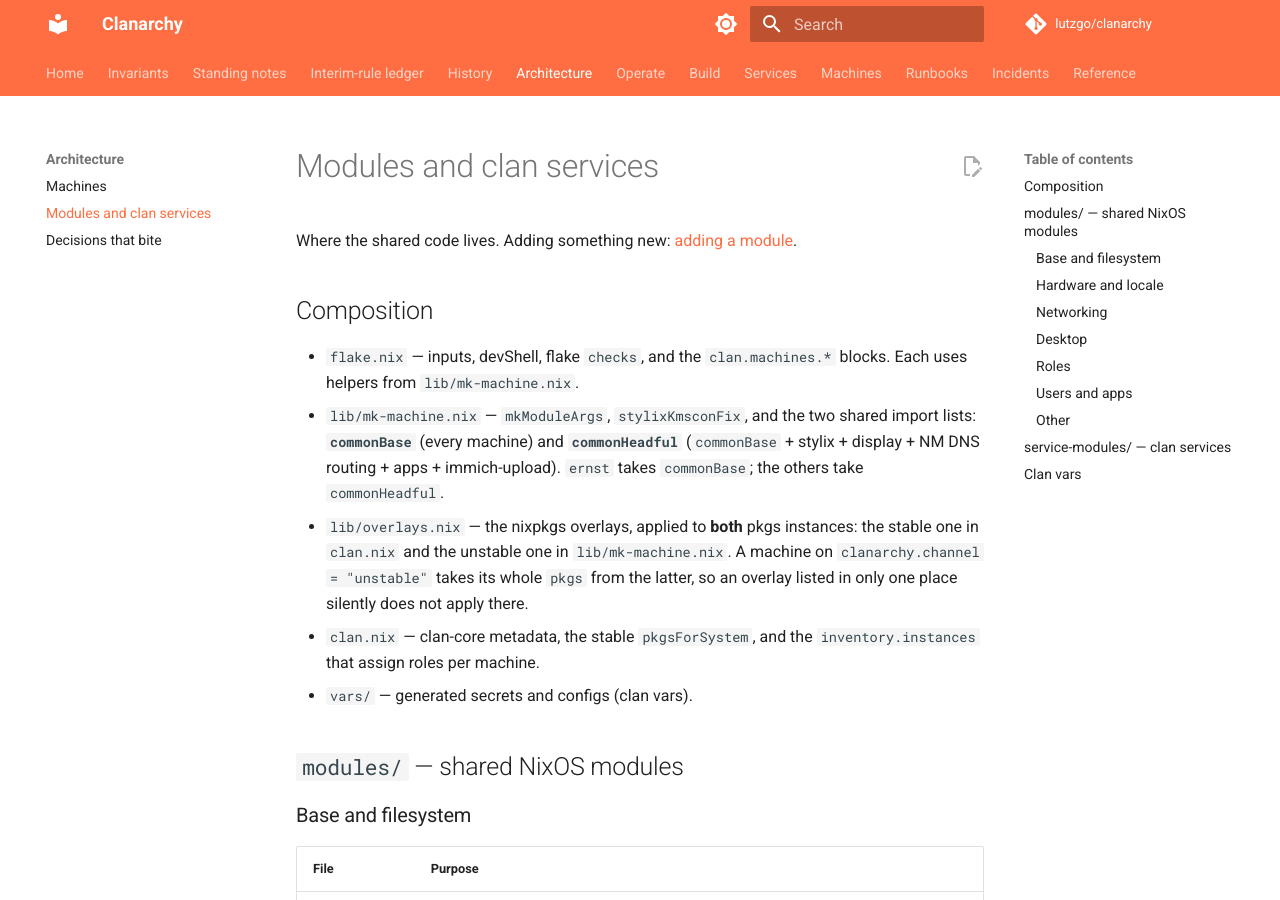
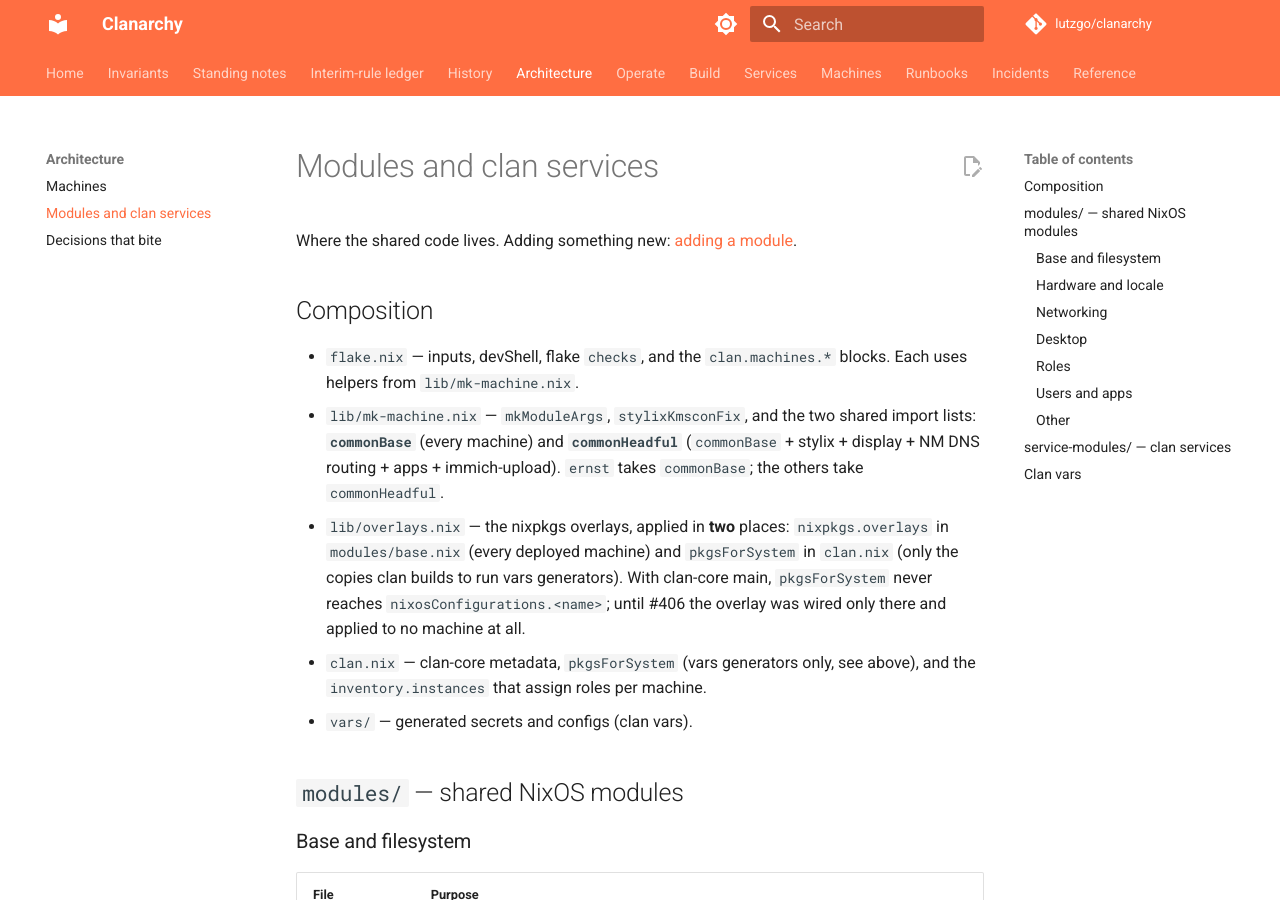
Before and after one commit to lutzgo/clanarchy, an MkDocs documentation site: the page built from docs/architecture/modules.md, in a window 1280 px wide and 900 px high. Built offline with MkDocs 1.6.1 and Material for MkDocs 9.7.7, drawn with Linux system fonts in a browser that asks for light colours; comment, search, counter and statistics services are not loaded.

Commit message:
chore: clean-up after the overlay and Noctalia fixes — dead lgo branches, misplaced comments, stale pkgsForSystem claims (#409)

```diff
--- a/docs/architecture/modules.md
+++ b/docs/architecture/modules.md
@@ -11,12 +11,14 @@ Where the shared code lives. Adding something new:
   import lists: **`commonBase`** (every machine) and **`commonHeadful`**
   (`commonBase` + stylix + display + NM DNS routing + apps + immich-upload).
   `ernst` takes `commonBase`; the others take `commonHeadful`.
-- `lib/overlays.nix` — the nixpkgs overlays, applied to **both** pkgs instances:
-  the stable one in `clan.nix` and the unstable one in `lib/mk-machine.nix`. A
-  machine on `clanarchy.channel = "unstable"` takes its whole `pkgs` from the
-  latter, so an overlay listed in only one place silently does not apply there.
-- `clan.nix` — clan-core metadata, the stable `pkgsForSystem`, and the
-  `inventory.instances` that assign roles per machine.
+- `lib/overlays.nix` — the nixpkgs overlays, applied in **two** places:
+  `nixpkgs.overlays` in `modules/base.nix` (every deployed machine) and
+  `pkgsForSystem` in `clan.nix` (only the copies clan builds to run vars
+  generators). With clan-core main, `pkgsForSystem` never reaches
+  `nixosConfigurations.<name>`; until #406 the overlay was wired only there
+  and applied to no machine at all.
+- `clan.nix` — clan-core metadata, `pkgsForSystem` (vars generators only, see
+  above), and the `inventory.instances` that assign roles per machine.
 - `vars/` — generated secrets and configs (clan vars).
 
 ## `modules/` — shared NixOS modules
```
Also changed, not shown: 8 other files.
